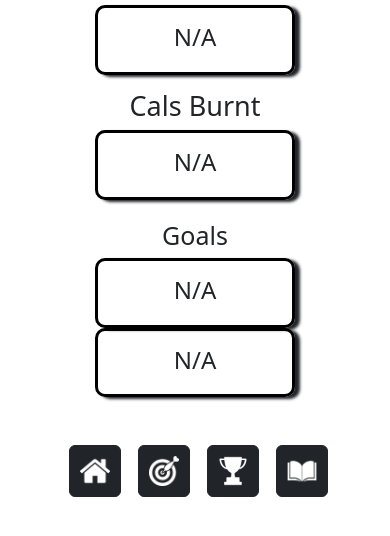
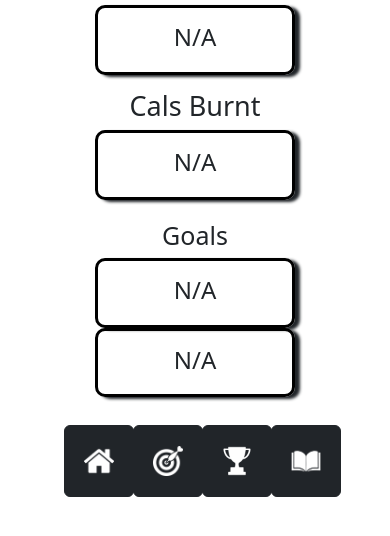
Before and after one commit to TempeHS/2024SDD-Rayan-AeroFit, a plain HTML site: page home.html in a window 390 px wide. Shown: the part 124-660 px from the top of the page. Drawn offline with nearby package versions, Linux system fonts and the light colour scheme.

Commit message:
Tweaked positioning of buttons (tutorialspoint.com)
Source: (https://www.tutorialspoint.com/css/css_positioning.htm#:~:text=You%20can%20use%20two%20values,a%20negative%20value%20for%20top.)

```diff
--- a/home.html
+++ b/home.html
@@ -9,6 +9,7 @@
     <style>
     .btn {margin-top:29px;
     padding: 20px 20px;
+    position:relative; top:-10px;
     }
     .input-box {margin-top: 0px;}
     .stepheading {padding-top: 40px ;}
@@ -17,7 +18,7 @@
     .na-box {
             border: 3px solid #000;
             padding: 20px;
-            margin-bottom: 0px;
+            margin-bottom: px;
             width: 200px;
             border-radius: 10px;
             margin-left: auto;
@@ -60,8 +61,11 @@
 
       }
       .btn {
-        padding: 10px 10px;
+        padding: 20px 19px;
         margin-top: 0px;
+        position:relative; top:-20px;
+        position:relative; left:-5px;
+
       }
     }
     .icon {
```
